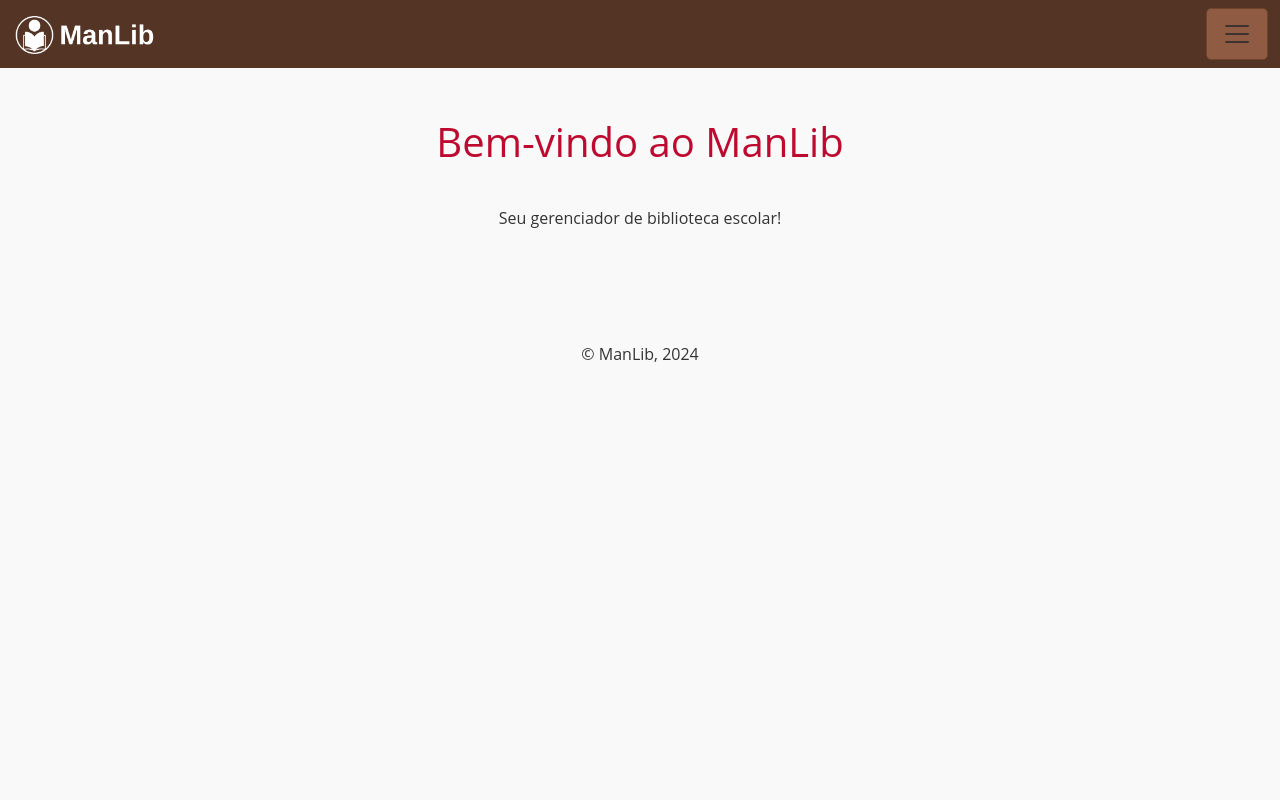
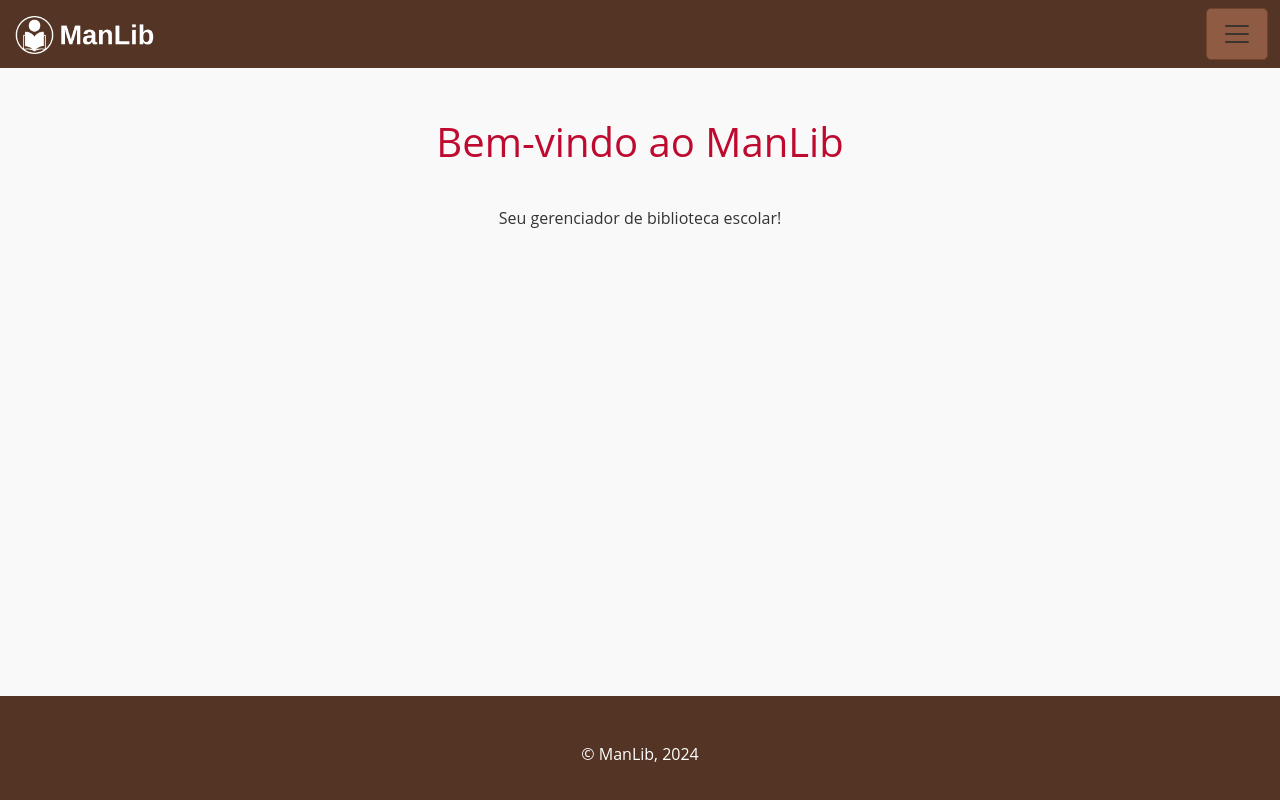
Before and after one commit to mariana2908/ManLib, a Flask app: page / in a window 1280 px wide. Run offline with Flask 3, Linux system fonts and the light colour scheme; some libraries are stand-ins or nearby versions.

Commit message:
Novo rodapé

```diff
--- a/static/styles.css
+++ b/static/styles.css
@@ -13,6 +13,13 @@ body {
     line-height: 1.6;
     padding: 0;
     padding-top: 70px; /* Ajuste conforme a altura da barra de navegação */
+    min-height: 100vh;
+    display: flex;
+    flex-direction: column;
+}
+
+html, body {
+    height: 100%;
 }
 
 /* Barra de navegação */
@@ -80,6 +87,7 @@ nav .navbar-toggler:hover {
 main {
     margin-top: 80px; /* Evita que o conteúdo seja coberto pela barra de navegação */
     padding: 20px;
+    flex: 1 0 auto;
 }
 
 h1, h2, h3 {
@@ -214,3 +222,15 @@ form input, form select, form textarea {
     z-index: 1000;
     position: fixed;
 }
+
+footer {
+    background-color: #543424;
+    color: white;
+    text-align: center;
+    padding: 10px 0;
+    width: 100%;
+    bottom: 0;
+    left: 0;
+    right: 0;
+    flex-shrink: 0;
+}
```
Also changed, not shown: 1 other file.
